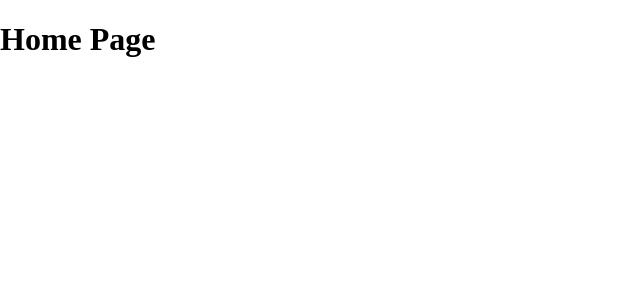
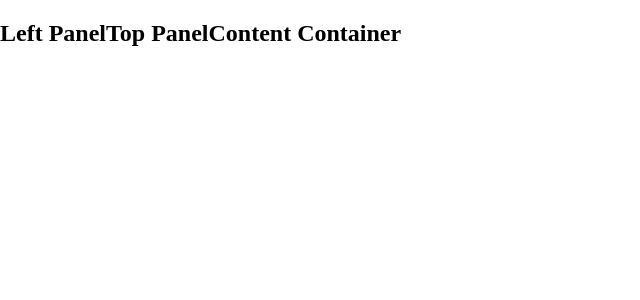
Before and after one commit to UsuallyChris/bill_tracking, a React (Create React App) app in the folder frontend/: page / in a window 1280 px wide. Shown: the top 300 px of the page, without its empty margins (0-640 px from the left). Built offline with nearby package versions, Linux system fonts and the light colour scheme.

Commit message:
Basic components put together

```diff
--- a/frontend/src/components/ContentContainer.jsx
+++ b/frontend/src/components/ContentContainer.jsx
@@ -0,0 +1,9 @@
+import React from 'react';
+
+function ContentContainer() {
+  return(
+    <h2>Content Container</h2>
+  );
+};
+
+export default ContentContainer;
--- a/frontend/src/components/Dashboard.jsx
+++ b/frontend/src/components/Dashboard.jsx
@@ -1,9 +1,16 @@
 import React from 'react';
+
+// COMPONENT IMPORTS
+import LeftPanel from './LeftPanel';
+import TopPanel from './TopPanel';
+import ContentContainer from './ContentContainer';
 
 function Dashboard() {
   return(
     <div className="main-container">
-      <h1>Home Page</h1>
+      <LeftPanel />
+      <TopPanel />
+      <ContentContainer />
     </div>
   );
 }
--- a/frontend/src/components/LeftPanel.jsx
+++ b/frontend/src/components/LeftPanel.jsx
@@ -0,0 +1,9 @@
+import React from 'react';
+
+function LeftPanel() {
+  return(
+    <h2>Left Panel</h2>
+  );
+};
+
+export default LeftPanel;
--- a/frontend/src/components/TopPanel.jsx
+++ b/frontend/src/components/TopPanel.jsx
@@ -0,0 +1,9 @@
+import React from 'react';
+
+function TopPanel() {
+  return(
+    <h2>Top Panel</h2>
+  );
+};
+
+export default TopPanel;
```
